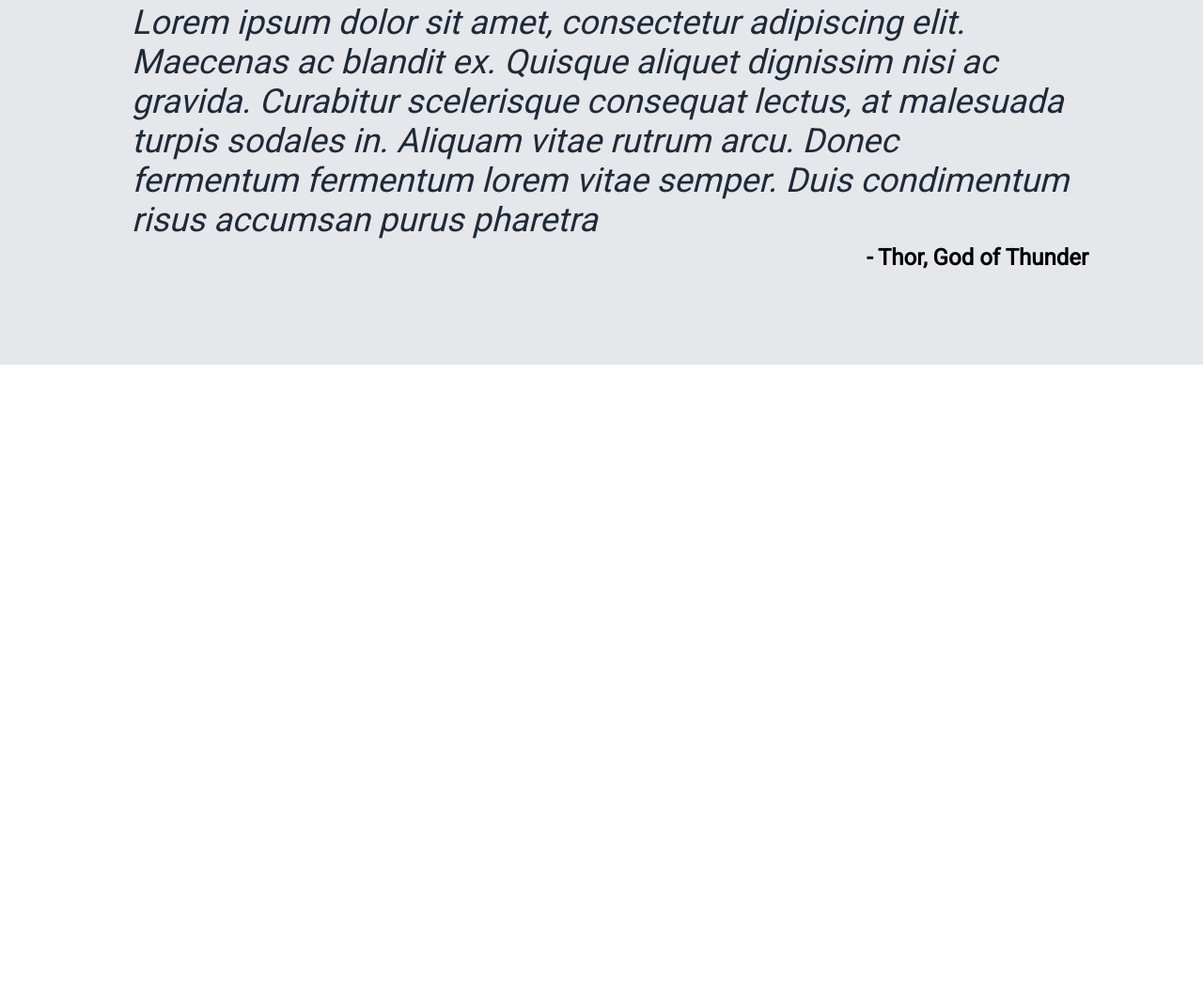
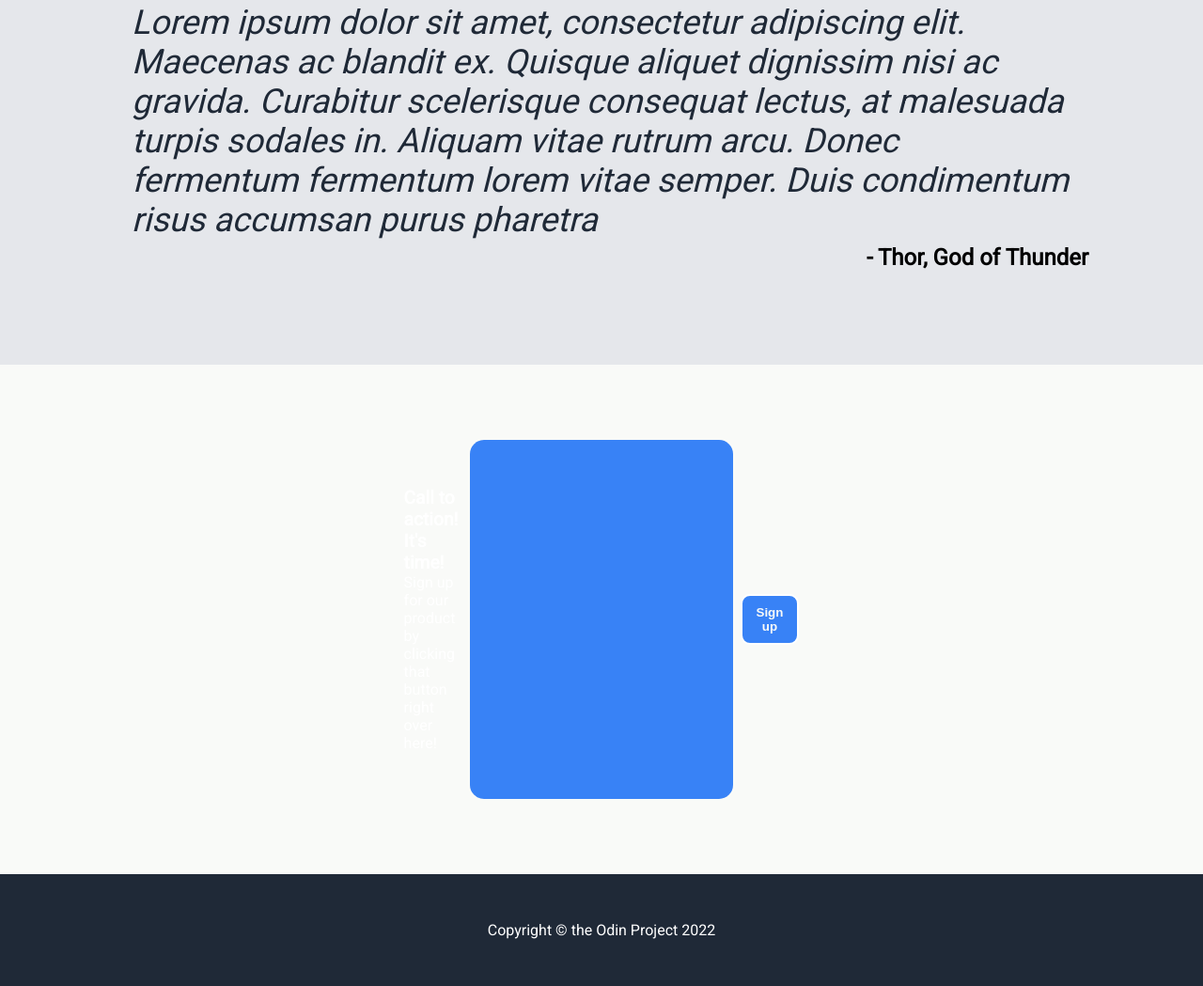
Before and after one commit to gankzi/Project-Landing-Page, a plain HTML site: page index.html in a window 1280 px wide. Shown: the part 959-2008 px from the top of the page at 94% size. Before the commit the page ends 1347 px from the top, so only its background shows below. Drawn offline with Linux system fonts and the light colour scheme.

Commit message:
Add sign up section and footer section to the webpage
Added and styled initially the sign up page and footer page to the webpage.

```diff
--- a/index.html
+++ b/index.html
@@ -85,5 +85,19 @@
       </h3>
       <p>- Thor, God of Thunder</p>
     </section>
+    <section class="signup">
+      <div class="signupbox">
+        <div class="signuptext">
+          <h4>Call to action! It's time!</h5>
+          <p>
+            Sign up for our product by clicking that button right over here!
+          </p>
+        </div>
+        <button class="button signbutton">Sign up</button>
+      </div>
+    </section>
+    <footer>
+        <p>Copyright <span>&#169;</span> the Odin Project 2022</p>
+    </footer>
   </body>
 </html>
--- a/styles.css
+++ b/styles.css
@@ -68,10 +68,10 @@ nav {
     background-color: #3882F6;
     color: #F9FAF8;
     font-weight: bold;
-    border-radius: 10%;
+    border-radius: 10px;
     border: none;
-    padding: 5px 15px;
-    max-width: 80px;
+    padding: 10px 15px;
+    max-width: 100px;
 }
 
 .info {
@@ -128,3 +128,37 @@ nav {
     font-weight: bold;
     margin-left: 800px;
 }
+
+.signup {
+    background-color: #F9FAF8;
+    padding: 80px 500px;
+    color: white;
+}
+
+.signupbox {
+    background-color: #3882F6;
+    border-radius: 15px;
+    display: flex;
+    justify-content: center;
+    align-items: center;
+    gap: 300px;
+    padding: 50px 100px;
+}
+
+.signupbox h4 {
+    font-size: larger;
+    font-weight: bold;
+}
+
+.signbutton {
+    border: 2px solid white;
+}
+
+footer {
+    background-color: #1f2937;
+    color: white;
+    display: flex;
+    justify-content: center;
+    align-items: center;
+    padding: 50px 0;
+}
```
